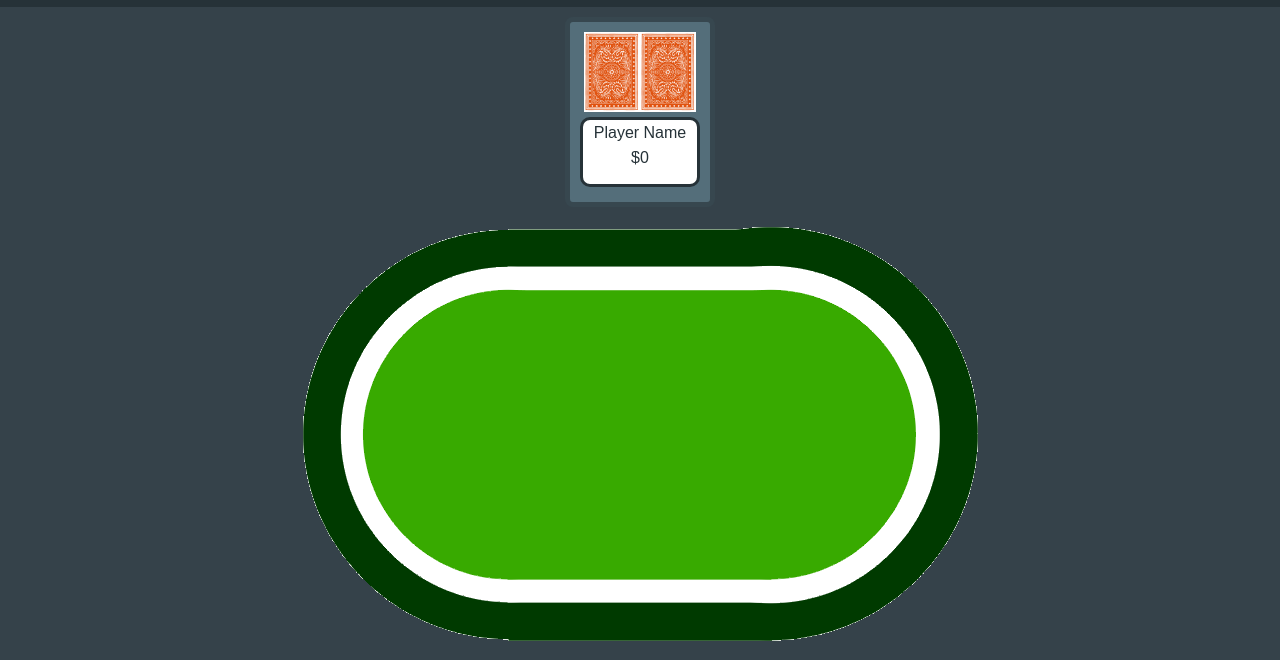
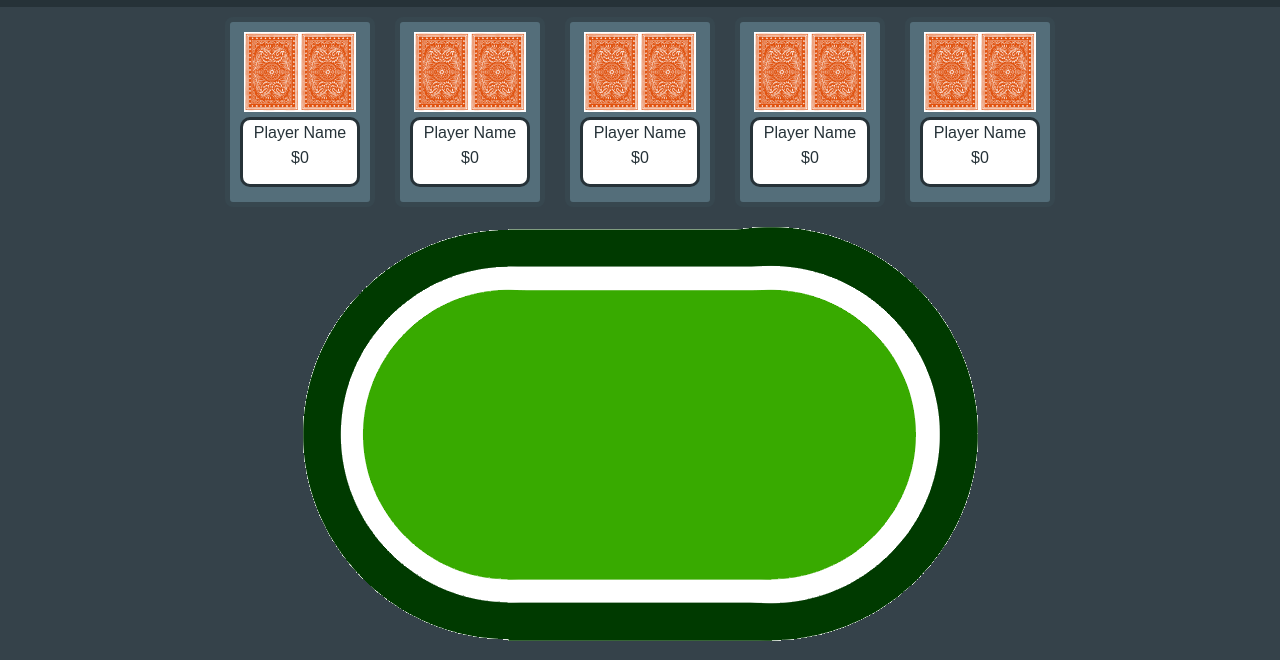
Before and after one commit to Blaise-Skoletsky/PokerWebApp, a website: page public/index.html in a window 1280 px wide. Shown: the part 90-750 px from the top of the page. Drawn offline with nearby package versions, Linux system fonts and the light colour scheme; no server answers.

Commit message:
added 5 opponents

```diff
--- a/public/index.html
+++ b/public/index.html
@@ -18,6 +18,62 @@
 
     <main>
         <section id="opponents" class="opponents-row">
+            <div class="opponent">
+                <div class="player-contents">
+                    <div class="player-image-container">
+                        <img src="card-back.png" alt="Card 1">
+                        <img src="card-back.png" alt="Card 2">
+                    </div>
+                    <div class="player-info-container">
+                        <div class="player-info-box">
+                            <a class="player-name">Player Name</a>
+                            <span class="money-made">$0</span>
+                        </div>
+                    </div>
+                </div>
+            </div>
+            <div class="opponent">
+                <div class="player-contents">
+                    <div class="player-image-container">
+                        <img src="card-back.png" alt="Card 1">
+                        <img src="card-back.png" alt="Card 2">
+                    </div>
+                    <div class="player-info-container">
+                        <div class="player-info-box">
+                            <a class="player-name">Player Name</a>
+                            <span class="money-made">$0</span>
+                        </div>
+                    </div>
+                </div>
+            </div>
+            <div class="opponent">
+                <div class="player-contents">
+                    <div class="player-image-container">
+                        <img src="card-back.png" alt="Card 1">
+                        <img src="card-back.png" alt="Card 2">
+                    </div>
+                    <div class="player-info-container">
+                        <div class="player-info-box">
+                            <a class="player-name">Player Name</a>
+                            <span class="money-made">$0</span>
+                        </div>
+                    </div>
+                </div>
+            </div>
+            <div class="opponent">
+                <div class="player-contents">
+                    <div class="player-image-container">
+                        <img src="card-back.png" alt="Card 1">
+                        <img src="card-back.png" alt="Card 2">
+                    </div>
+                    <div class="player-info-container">
+                        <div class="player-info-box">
+                            <a class="player-name">Player Name</a>
+                            <span class="money-made">$0</span>
+                        </div>
+                    </div>
+                </div>
+            </div>
             <div class="opponent">
                 <div class="player-contents">
                     <div class="player-image-container">
```
